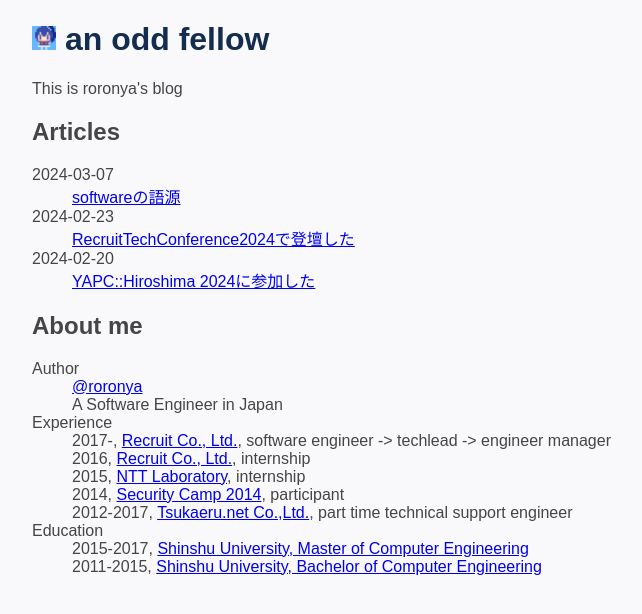
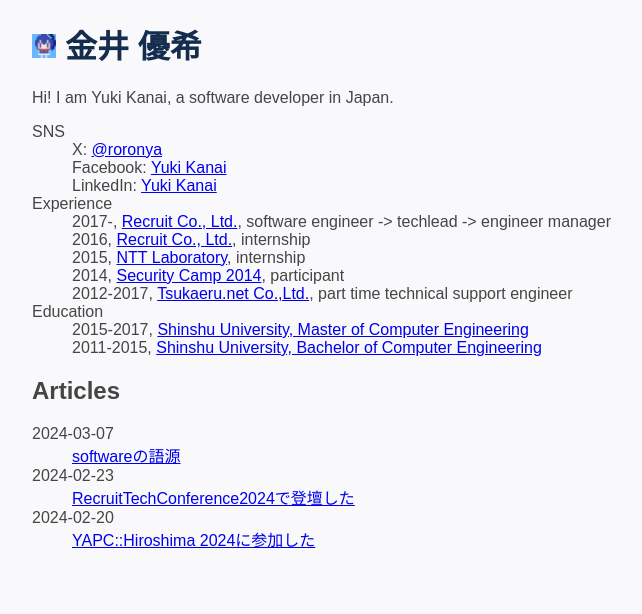
Before and after one commit to roronya/roronya.github.io, a plain HTML site: page docs/index.html in a window 1280 px wide. Shown: the whole page, without its empty margins (0-642 px from the left). Drawn offline with Linux system fonts and the light colour scheme; a web font is replaced by a local one.

Commit message:
update top page

```diff
--- a/docs/index.html
+++ b/docs/index.html
@@ -11,18 +11,18 @@
       gtag('config', 'G-VBK1VFX4TJ');
     </script>
     <meta charset="utf-8">
-    <title>an odd fellow</title>
+    <title>roronya.github.io</title>
     <link rel="stylesheet" type="text/css" href="./style.css">
     <meta name="twitter:card" content="summary">
     <meta name="twitter:site" content="@roronya">
     <meta name="twitter:creator" content="@roronya">
-    <meta property="og:site_name" content="an odd fellow">
+    <meta property="og:site_name" content="roronya.github.io">
     <meta property="og:type" content="article">
     <meta property="og:url" content="https://roronya.github.io/blog/">
     <meta property="og:image" content="https://roronya.github.io/blog/images/roronya.jpeg">
-    <meta property="og:title" content="an odd fellow">
-    <meta property="og:description" content="an odd fellow">
-    <meta name="description" content="an odd fellow">
+    <meta property="og:title" content="roronya.github.io">
+    <meta property="og:description" content="roronya.github.io">
+    <meta name="description" content="roronya.github.io">
     <link rel="preconnect" href="https://fonts.googleapis.com">
     <link rel="preconnect" href="https://fonts.gstatic.com" crossorigin>
     <link href="https://fonts.googleapis.com/css2?family=M+PLUS+2:wght@100..900&display=swap" rel="stylesheet">
@@ -31,8 +31,27 @@
   </head>
   <body>
     <header>
-      <h1><img src="./images/roronya.jpeg" width=24px height=24px> an odd fellow</h1>
-      <p>This is roronya's blog</p>
+      <h1><img src="./images/roronya.jpeg" width=24px height=24px> 金井 優希</h1>
+      <p>Hi! I am Yuki Kanai, a software developer in Japan.</p>
+      <dl>
+        <dt>SNS</dt>
+        <dd>X: <a href="https://twitter.com/roronya" target="_blank">@roronya</a></dd>
+        <dd>Facebook: <a href="https://www.facebook.com/anoddfellow" target="_blank">Yuki Kanai</a></dd>
+        <dd>LinkedIn: <a href="https://www.linkedin.com/in/yuki-kanai-0722b2240" target="_blank">Yuki Kanai</a></dd>
+
+        <dt>Experience</dt>
+        <dd>2017-, <a href="https://www.recruit.co.jp/" target="_blank">Recruit Co., Ltd.</a>, software engineer -> techlead -> engineer manager</dd>
+        <dd>2016, <a href="https://www.recruit.co.jp/" target="_blank">Recruit Co., Ltd.</a>, internship</dd>
+        <dd>2015, <a href="https://www.rd.ntt/organization/laboratory/" target="_blank">NTT Laboratory</a>, internship</dd>
+        <dd>2014, <a href="https://www.ipa.go.jp/jinzai/security-camp/index.html" target="_blank">Security Camp 2014</a>, participant</dd>
+        <dd>2012-2017, <a href="https://www.tsukaeru.net/" target="_blank">Tsukaeru.net Co.,Ltd.</a>, part time technical support engineer</dd>
+
+        <dt>Education</dt>
+        <dd>2015-2017, <a href="https://www.shinshu-u.ac.jp/graduate/scienceandtechnology/" target="_blank">Shinshu University, Master of Computer Engineering</a></dd>
+        <dd>2011-2015, <a href="https://www.shinshu-u.ac.jp/faculty/engineering/eict/" target="_blank">Shinshu University, Bachelor of Computer Engineering</a></dd>
+
+        <dd>
+      </dl>
     </header>
     <main>
       <h2>Articles</h2>
@@ -45,26 +64,6 @@
         <dd><a href="./202402202030.html">YAPC::Hiroshima
 2024に参加した</a></dd>
             </dl>
-
-      <h2>About me</h2>
-      <dl>
-        <dt>Author</dt>
-        <dd><a href="https://twitter.com/roronya">@roronya</a></dd>
-        <dd>A Software Engineer in Japan</dd>
-
-        <dt>Experience</dt>
-        <dd>2017-, <a href="https://www.recruit.co.jp/">Recruit Co., Ltd.</a>, software engineer -> techlead -> engineer manager</dd>
-        <dd>2016, <a href="https://www.recruit.co.jp/">Recruit Co., Ltd.</a>, internship</dd>
-        <dd>2015, <a href="https://www.rd.ntt/organization/laboratory/">NTT Laboratory</a>, internship</dd>
-        <dd>2014, <a href="https://www.ipa.go.jp/jinzai/security-camp/index.html">Security Camp 2014</a>, participant</dd>
-        <dd>2012-2017, <a href="https://www.tsukaeru.net/">Tsukaeru.net Co.,Ltd.</a>, part time technical support engineer</dd>
-
-        <dt>Education</dt>
-        <dd>2015-2017, <a href="https://www.shinshu-u.ac.jp/graduate/scienceandtechnology/">Shinshu University, Master of Computer Engineering</a></dd>
-        <dd>2011-2015, <a href="https://www.shinshu-u.ac.jp/faculty/engineering/eict/">Shinshu University, Bachelor of Computer Engineering</a></dd>
-
-        <dd>
-      </dl>
     </main>
   </body>
 </html>
```
Also changed, not shown: templates/top.html (+26 -27 lines).
